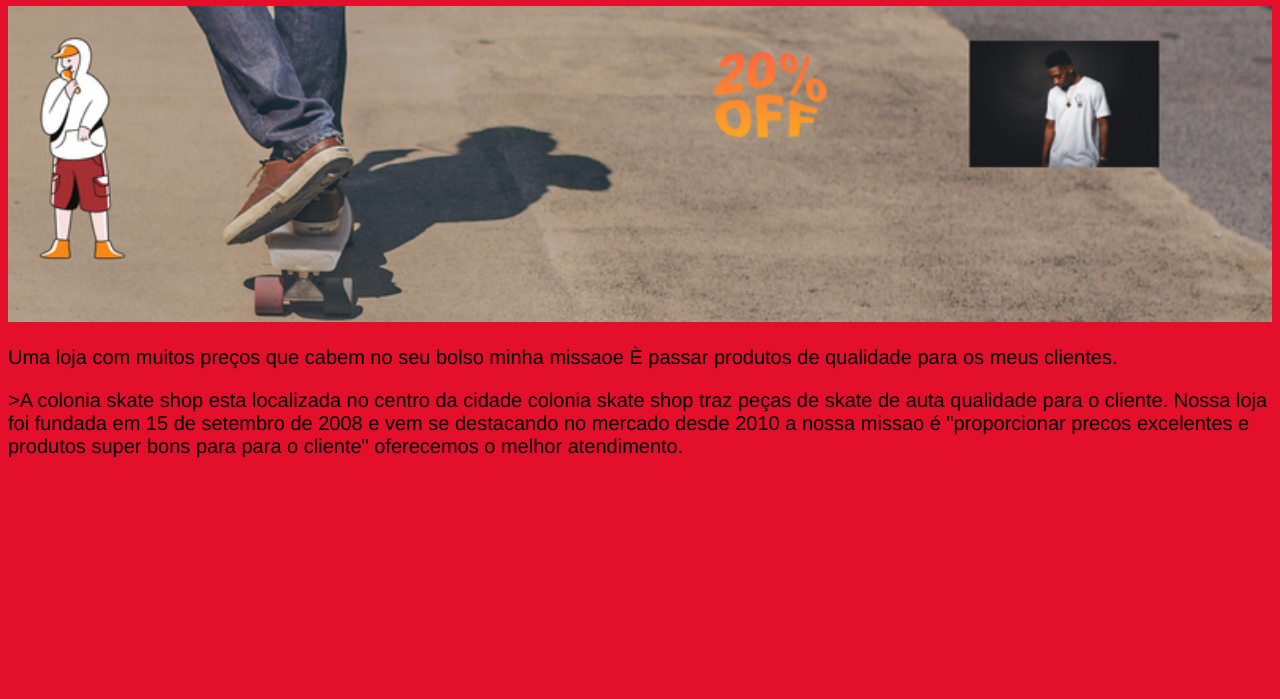
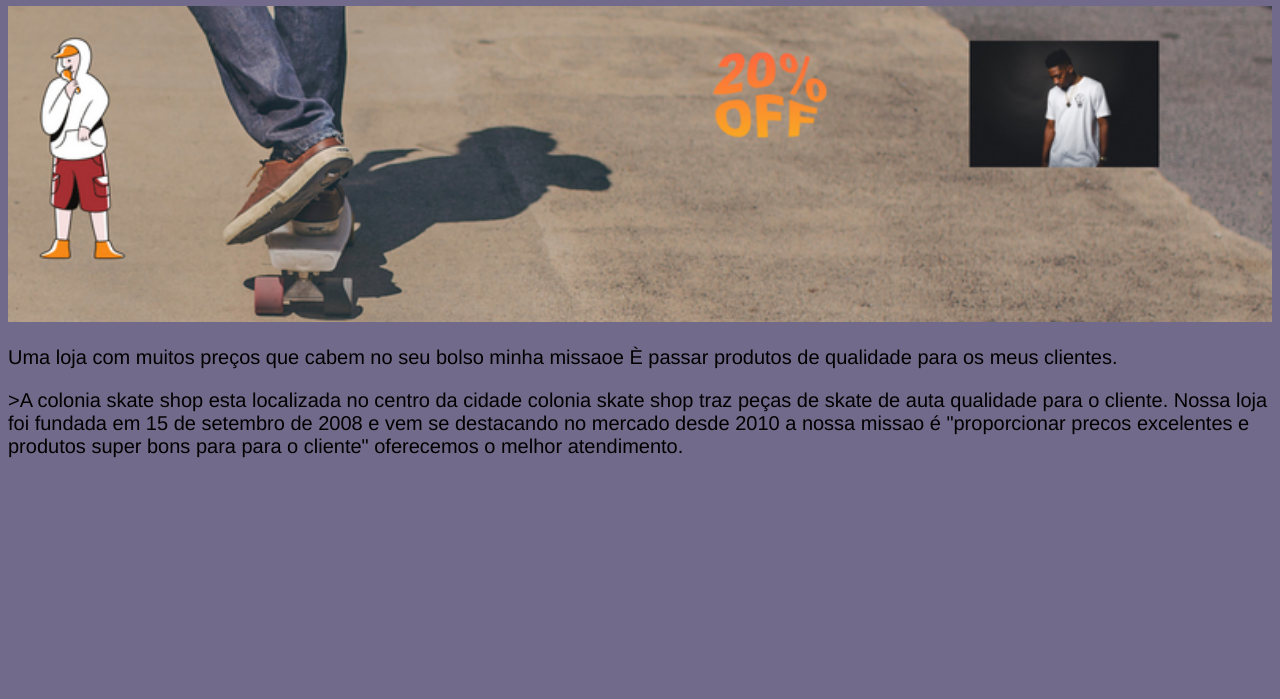
Before and after one commit to yhdhydudg/douglas, a plain HTML site: page index.html in a window 1280 px wide. Shown: the part 101-800 px from the top of the page. Drawn offline with Linux system fonts and the light colour scheme.

Commit message:
nmjm,m,.,.

```diff
--- a/style.css
+++ b/style.css
@@ -1,6 +1,6 @@
 
 body{
-background-color:rgb(228, 15, 43) ;
+background-color:rgb(113, 106, 138) ;
 }
 
 
```
